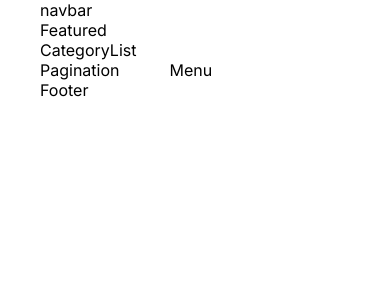
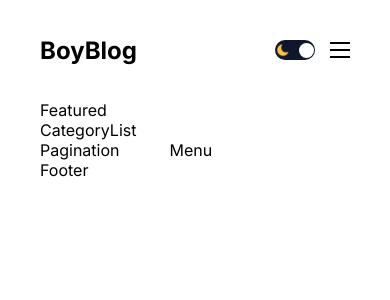
Before and after one commit to abdelrahmanmostafa7/Full-Stack-Blog-App-By-NextJs, a Next.js app: page / in a window 390 px wide. Shown: the top 300 px of the page. Built offline with nearby package versions, Linux system fonts and the light colour scheme.

Commit message:
Navbar & responsive Navbar & darkMode Btn

```diff
--- /dev/null
+++ b/src/components/authLinks/AuthLinks.jsx
@@ -0,0 +1,52 @@
+"use client";
+
+import Link from "next/link";
+import "./AuthLinks.module.css";
+import styles from "./AuthLinks.module.css";
+import { useState } from "react";
+
+const AuthLinks = () => {
+  const [open, setOpen] = useState(false);
+  const status = "notAuthenticated";
+  return (
+    <>
+      {status === "notAuthenticated" ? (
+        <Link href="/login" className={styles.link}>
+          Login
+        </Link>
+      ) : (
+        <>
+          <Link href="/write" className={styles.link}>
+            Write
+          </Link>
+          <span className={styles.links}>Logout</span>
+        </>
+      )}
+
+      <div className={styles.burger} onClick={() => setOpen(!open)}>
+        <div className={styles.line}></div>
+        <div className={styles.line}></div>
+        <div className={styles.line}></div>
+      </div>
+
+      {open && (
+        <div className={styles.responsiveMenu}>
+          <Link href="/">Home</Link>
+          <Link href="/about">About</Link>
+          <Link href="/contact">Contact</Link>
+
+          {status === "notAuthenticated" ? (
+            <Link href="/login">Login</Link>
+          ) : (
+            <>
+              <Link href="/write">Write</Link>
+              <span className={styles.links}>Logout</span>
+            </>
+          )}
+        </div>
+      )}
+    </>
+  );
+};
+
+export default AuthLinks;
--- /dev/null
+++ b/src/components/authLinks/AuthLinks.module.css
@@ -0,0 +1,42 @@
+.link{
+    cursor: pointer;
+}
+
+.burger{
+    width: 20px;
+    height: 16px;
+    display: none;
+    flex-direction: column;
+    justify-content: space-between;
+    cursor: pointer;
+}
+.line{
+    width: 100%;
+    height: 2px;
+    background-color: var(--textColor);
+}
+
+.responsiveMenu{
+  position: absolute;
+  top: 100px;
+  left: 0;
+  background-color: var(--bg);
+  height: calc(100vh - 100px);
+  width: 100%;
+  display: flex;
+  flex-direction: column;
+  align-items: center;
+  justify-content: center;
+  gap: 50px;
+  font-size: 36px;
+  z-index: 999;
+}
+@media screen and (max-width:640px) {
+    .burger{
+        display: flex;
+    }
+
+    .link{
+        display: none;
+    }
+}
--- a/src/components/navbar/Navbar.jsx
+++ b/src/components/navbar/Navbar.jsx
@@ -1,9 +1,35 @@
-import React from 'react'
-import style from "./navbar.module.css"
-const navbar = () => {
+import React from "react";
+import styles from "./navbar.module.css";
+import Image from "next/image";
+import Link from "next/link";
+import AuthLinks from "../authLinks/AuthLinks";
+import ThemeToggle from "../themeToggle/ThemeToggle";
+
+const Navbar = () => {
   return (
-    <div className={style.container}>navbar</div>
-  )
-}
+    <div className={styles.container}>
+      <div className={styles.social}>
+        <Image src="/facebook.png" alt="facebook" width={24} height={24} />
+        <Image src="/instagram.png" alt="instagram" width={24} height={24} />
+        <Image src="/tiktok.png" alt="tiktok" width={24} height={24} />
+        <Image src="/youtube.png" alt="youtube" width={24} height={24} />
+      </div>
+      <div className={styles.logo}>BoyBlog</div>
+      <div className={styles.links}>
+        <ThemeToggle />
+        <Link href="/" className={styles.link}>
+          Homepage
+        </Link>
+        <Link href="/" className={styles.link}>
+          Contact
+        </Link>
+        <Link href="/" className={styles.link}>
+          About
+        </Link>
+        <AuthLinks />
+      </div>
+    </div>
+  );
+};
 
-export default navbar
+export default Navbar;
--- a/src/components/navbar/Navbar.module.css
+++ b/src/components/navbar/Navbar.module.css
@@ -0,0 +1,58 @@
+.container {
+  display: flex;
+  align-items: center;
+  justify-content: space-between;
+  height: 100px;
+}
+
+.social {
+  display: flex;
+  gap: 10px;
+  flex: 1;
+}
+
+.logo {
+  flex: 1;
+  text-align: center;
+  font-size: 36px;
+  font-weight: bold;
+}
+
+.links {
+  display: flex;
+  align-items: center;
+  gap: 20px;
+  flex: 1;
+  font-size: 20px;
+}
+
+@media screen and (max-width: 1280px) {
+  .logo {
+    font-size: 32px;
+  }
+  .links {
+    font-size: 18px;
+    gap: 15px;
+  }
+}
+@media screen and (max-width: 1024px) {
+  .social {
+    display: none;
+  }
+  .logo {
+    text-align: left;
+  }
+}
+@media screen and (max-width: 768px) {
+  .logo {
+    font-size: 24px;
+  }
+}
+@media screen and (max-width: 640px) {
+  .links{
+    justify-content: flex-end;
+  }
+  .link {
+    display: none;
+  }
+}
--- /dev/null
+++ b/src/components/themeToggle/ThemeToggle.jsx
@@ -0,0 +1,35 @@
+"use client";
+
+import Image from "next/image";
+import "./ThemeToggle.module.css";
+import styles from "./ThemeToggle.module.css";
+import { useContext } from "react";
+import { ThemeContext } from "@/context/ThemeContext";
+
+const ThemeToggle = () => {
+  const { toggle, theme } = useContext(ThemeContext);
+  return (
+    <div
+      className={styles.container}
+      onClick={toggle}
+      style={
+        theme === "dark"
+          ? { backgroundColor: "#fff" }
+          : { backgroundColor: "#0f172a" }
+      }
+    >
+      <Image src="/moon.png" alt="" width={14} height={14} />
+      <div
+        className={styles.ball}
+        style={
+          theme === "dark"
+            ? { left: 1, background: "#0f172a" }
+            : { right: 1, background: "#fff" }
+        }
+      ></div>
+      <Image src="/sun.png" alt="" width={14} height={14} />
+    </div>
+  );
+};
+
+export default ThemeToggle;
--- /dev/null
+++ b/src/components/themeToggle/ThemeToggle.module.css
@@ -0,0 +1,18 @@
+.container{
+    display: flex;
+    align-items: center;
+    justify-content: space-between;
+    width: 40px;
+    height: 20px;
+    padding: 0px 1px;
+    border-radius: 50px;
+    cursor: pointer;
+    position: relative;
+}
+
+.ball{
+    width: 15px;
+    height: 15px;
+    border-radius: 50%;
+    position: absolute;
+}
--- /dev/null
+++ b/src/context/ThemeContext.jsx
@@ -0,0 +1,27 @@
+"use client";
+
+import { createContext, useEffect, useState } from "react";
+
+export const ThemeContext = createContext();
+
+const getFromLocalStorage = () => {
+  if (typeof window !== "undefined") {
+    const value = localStorage.getItem("theme");
+    return value || "light";
+  }
+};
+
+export const ThemeContextProvider = ({ children }) => {
+  const [theme, setTheme] = useState(() => {
+    return getFromLocalStorage();
+  });
+
+  const toggle = () =>{
+    setTheme(theme === "light" ? "dark" : "light")
+  }
+
+  useEffect(()=>{
+    localStorage.setItem("theme",theme)
+  },[theme])
+  return <ThemeContext.Provider value={{theme , toggle}}>{children}</ThemeContext.Provider>;
+};
--- /dev/null
+++ b/src/providers/ThemeProvider.jsx
@@ -0,0 +1,21 @@
+"use client";
+
+import React, { useEffect, useState } from "react";
+import { useContext } from "react";
+
+import { ThemeContext } from "@/context/ThemeContext";
+
+const ThemeProvider = ({ children }) => {
+  const { theme } = useContext(ThemeContext);
+  const [mounted, setMounted] = useState(false);
+
+  useEffect(() => {
+    setMounted(true);
+  }, []);
+
+  if (mounted) {
+    return <div className={theme}>{children}</div>;
+  }
+};
+
+export default ThemeProvider;
```
Also changed, not shown: src/app/layout.js (+7 -0 lines).
